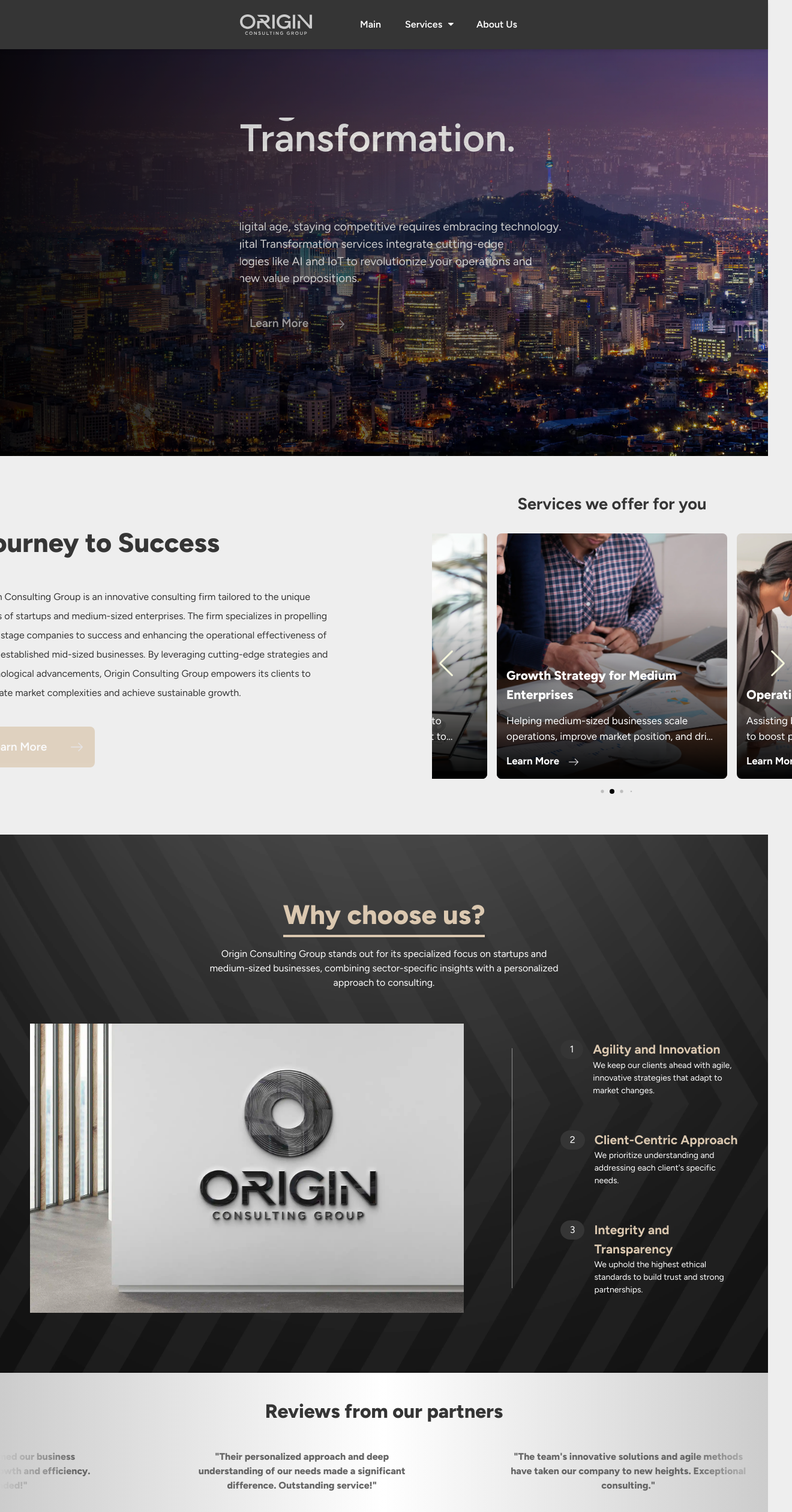
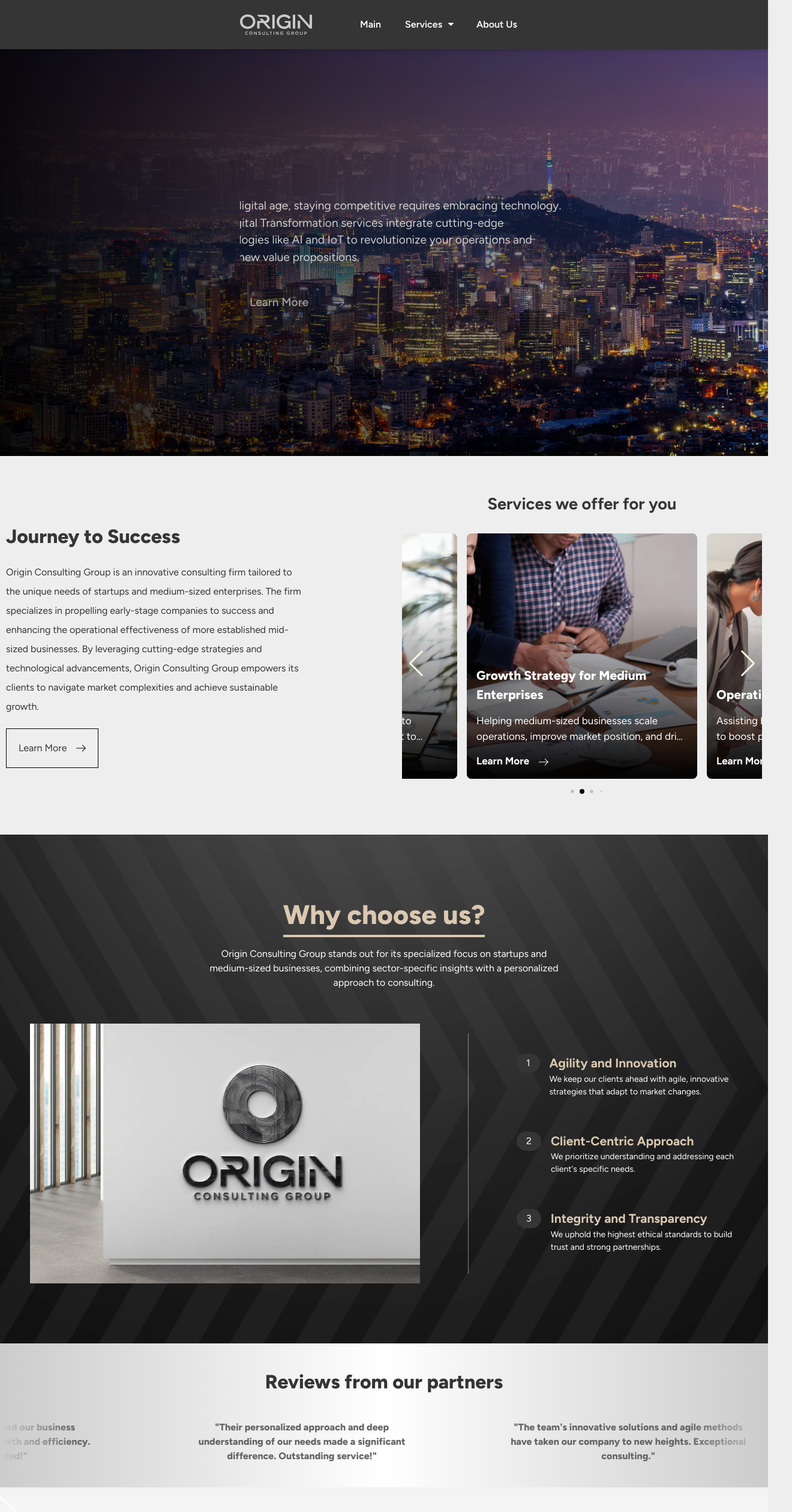
Before and after one commit to dldnlee/valtix-consulting, a Next.js app: page / in a window 1280 px wide. Shown: the top 2520 px of the page at 60% size, 1320 px wide, since content can reach past the window. Built offline with nearby package versions, Linux system fonts and the light colour scheme.

Commit message:
[Feat] - Styling changes for normal size

```diff
--- a/app/sections/SectionThree.tsx
+++ b/app/sections/SectionThree.tsx
@@ -43,7 +43,7 @@
         <p className="max-w-[600px]">Origin Consulting Group stands out for its specialized focus on startups and medium-sized businesses, combining sector-specific insights with a personalized approach to consulting.</p>
       </div>
       <div className="w-full h-full flex gap-20 justify-center items-center">
-        <Image src={mockup} alt="Origin Logo Mockup on a counter" width={723} height={436}/>
+        <Image src={mockup} alt="Origin Logo Mockup on a counter" width={650}/>
         <div className="w-[1px] h-[400px] bg-gray-4/50"></div>
         <div className="flex flex-col gap-14">
           {
--- a/app/sections/SectionTwo.tsx
+++ b/app/sections/SectionTwo.tsx
@@ -1,6 +1,9 @@
 import ServiceSlider from './components/ServiceSlider';
 import { companyOverviewText } from '../text';
 import { Button } from '../global-components/Buttons';
+import Link from 'next/link';
+import Image from 'next/image';
+import rightArrow from '@/app/assets/icons/right-arrow.png'
 
 // Main Section
 export default function SectionTwo() {
@@ -8,10 +11,10 @@
     <div className=''>
       {/* <PromoBanner /> */}
       <div className='flex lg:flex-row md:flex-col bg-gray-4 text-gray-1 p-default-padding gap-20 items-center justify-center'>
-        <div className='flex flex-col justify-center gap-10'>
-          <h2 className='font-extrabold text-3xl'>Journey to Success</h2>
-          <p className='w-[600px] leading-8'>{companyOverviewText}</p>
-          <Button text={"Learn More"} padding={'p-[20px]'} bgColor='bg-beige' textColor='text-white' route='/services'/>
+        <div className='flex flex-col justify-center gap-5'>
+          <h2 className='font-extrabold text-2xl'>Journey to Success</h2>
+          <p className='w-[500px] leading-8'>{companyOverviewText}</p>
+          <Link href="/services" className='border border-black group w-fit p-5 flex items-center justify-center gap-4 hover:border-beige hover:text-beige'>Learn More<Image src={rightArrow} alt='right arrow' className='w-[16px] group-hover:translate-x-1 transition-all'/></Link>
         </div>
         <div className='h-[500px] w-[1px] bg-black/20 lg:block md:hidden'></div>
         <ServiceSlider />
--- a/app/services/page.tsx
+++ b/app/services/page.tsx
@@ -32,12 +32,12 @@
 
 function ServiceBlock({title, link} : {title:string, link:string}) {
   return (
-    <Link href={link} className="border w-[400px] h-[200px] p-5 px-10 border-black/50 flex flex-col gap-5 bg-white transition-all hover:shadow-md hover:scale-[101%] group">
-      <h3 className="text-2xl group-hover:font-semibold transition-all h-[100px] w-[400px]">{title}</h3>
+    <Link href={link} className="border w-[350px] h-[250px] p-5 px-10 border-black/50 flex flex-col gap-5 bg-white transition-all hover:shadow-md hover:scale-[101%] group">
+      <h3 className="text-xl group-hover:font-semibold transition-all h-[100px] w-[300px]">{title}</h3>
       <hr  className="border-black/20"/>
       <p className="flex gap-5 text-lg items-center">
         Learn More
-        <Image src={rightArrow} alt="Right Arrow" className="w-[20px] h-fit group-hover:translate-x-4 transition-all" />
+        <Image src={rightArrow} alt="Right Arrow" className="w-[20px] h-fit group-hover:translate-x-2 transition-all" />
       </p>
     </Link>
   )
--- a/app/services/service-sections/SectionOne.tsx
+++ b/app/services/service-sections/SectionOne.tsx
@@ -2,7 +2,7 @@
 
 export default function SectionOne() {
   return (
-    <div className="bg-white p-default-padding overflow-hidden flex items-top justify-start py-[150px]  border-b bg-white-abstract-pattern-1 bg-cover bg-bottom bg-no-repeat">
+    <div className="bg-white p-default-padding overflow-hidden flex items-top justify-start py-[150px]  border-b bg-white-abstract-pattern-1 bg-cover bg-left bg-no-repeat">
       <div className="flex flex-col gap-6 ">
         <div>
           <h2 className="lg:text-md md:text-sm text-gray-2">ORIGIN CONSULTING GROUP</h2>
--- a/tailwind.config.ts
+++ b/tailwind.config.ts
@@ -39,7 +39,7 @@
         "beige": "#DBC8B0",
       },
       fontSize: {
-        "4xl": "4rem",
+        "4xl": "3.6rem",
         "3xl": "2.8rem",
         "2xl": "2rem",
         "xl": "1.7rem",
```
